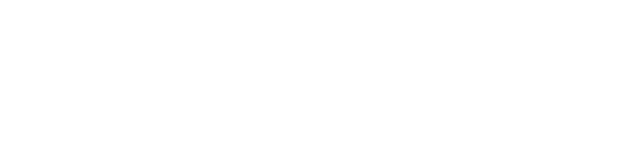
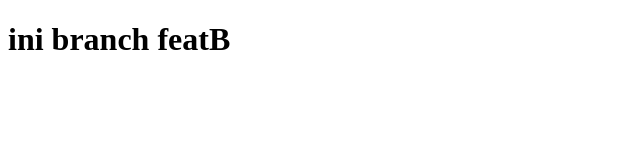
Before and after one commit to dimaspradipta19/pertemuan1_git, a plain HTML site: page index.html in a window 1280 px wide. Shown: the whole page, without its empty margins (0-640 px from the left). Drawn offline with Linux system fonts and the light colour scheme.

Commit message:
tag h1 branch featB

```diff
--- a/index.html
+++ b/index.html
@@ -7,6 +7,6 @@
     <title>Document</title>
 </head>
 <body>
-
+    <h1>ini branch featB</h1>
 </body>
 </html>
```
